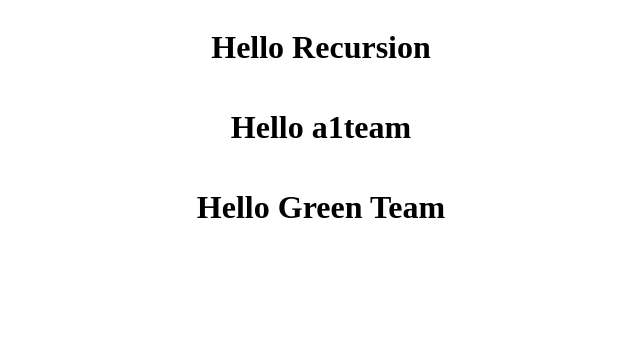
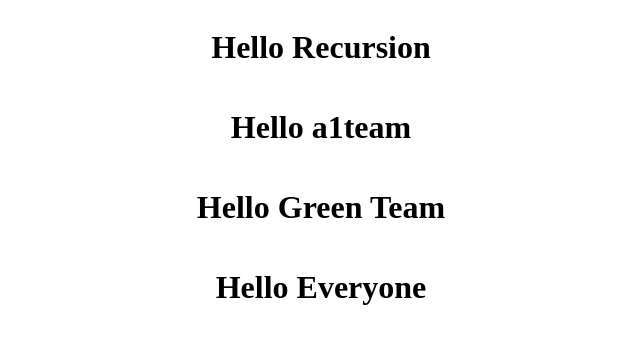
Before and after one commit to team-a1-green/task1, a plain HTML site: page index.html in a window 1280 px wide. Shown: the whole page, without its empty margins (319-959 px from the left). Drawn offline with Linux system fonts and the light colour scheme.

Commit message:
index.htmlの修正

```diff
--- a/index.html
+++ b/index.html
@@ -17,5 +17,8 @@
     <div class="container">
       <h1>Hello Green Team</h1>
     </div>
+    <div class="container">
+      <h1>Hello Everyone</h1>
+    </div>
   </body>
 </html>
```
